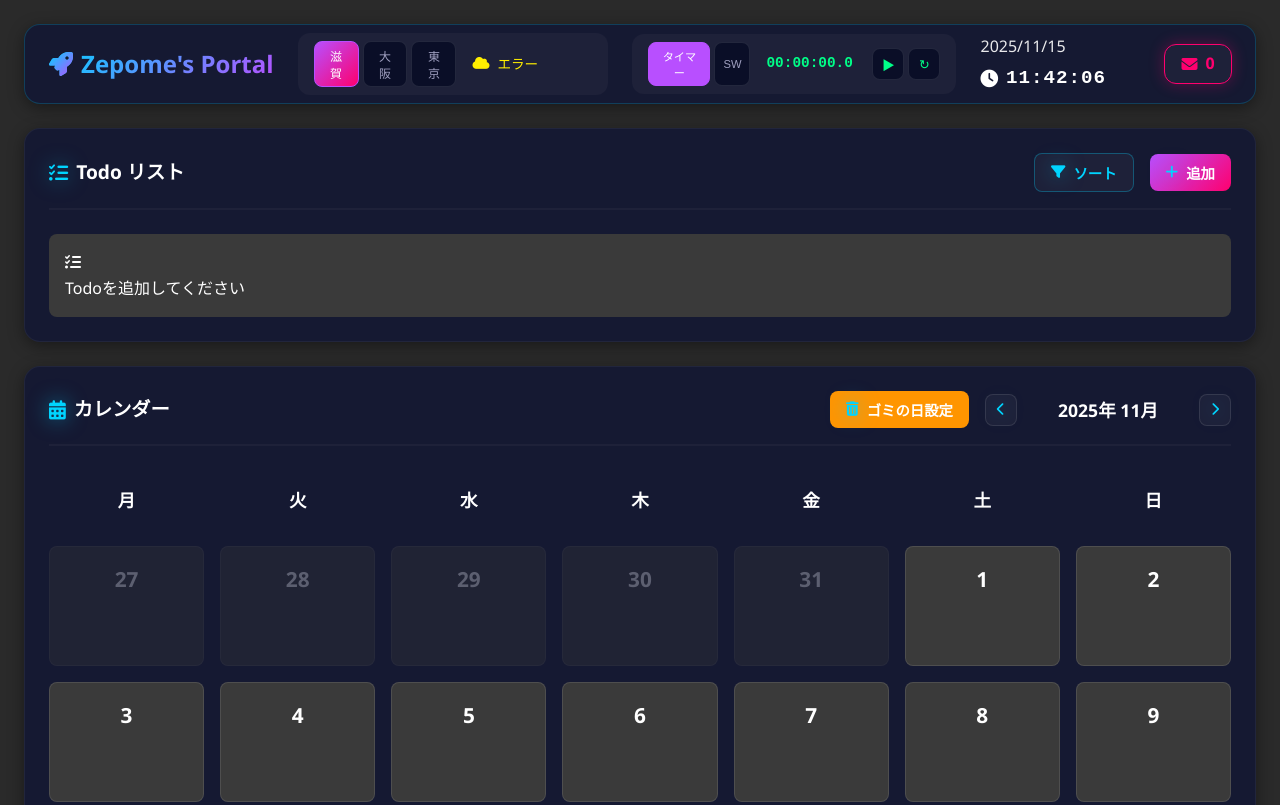
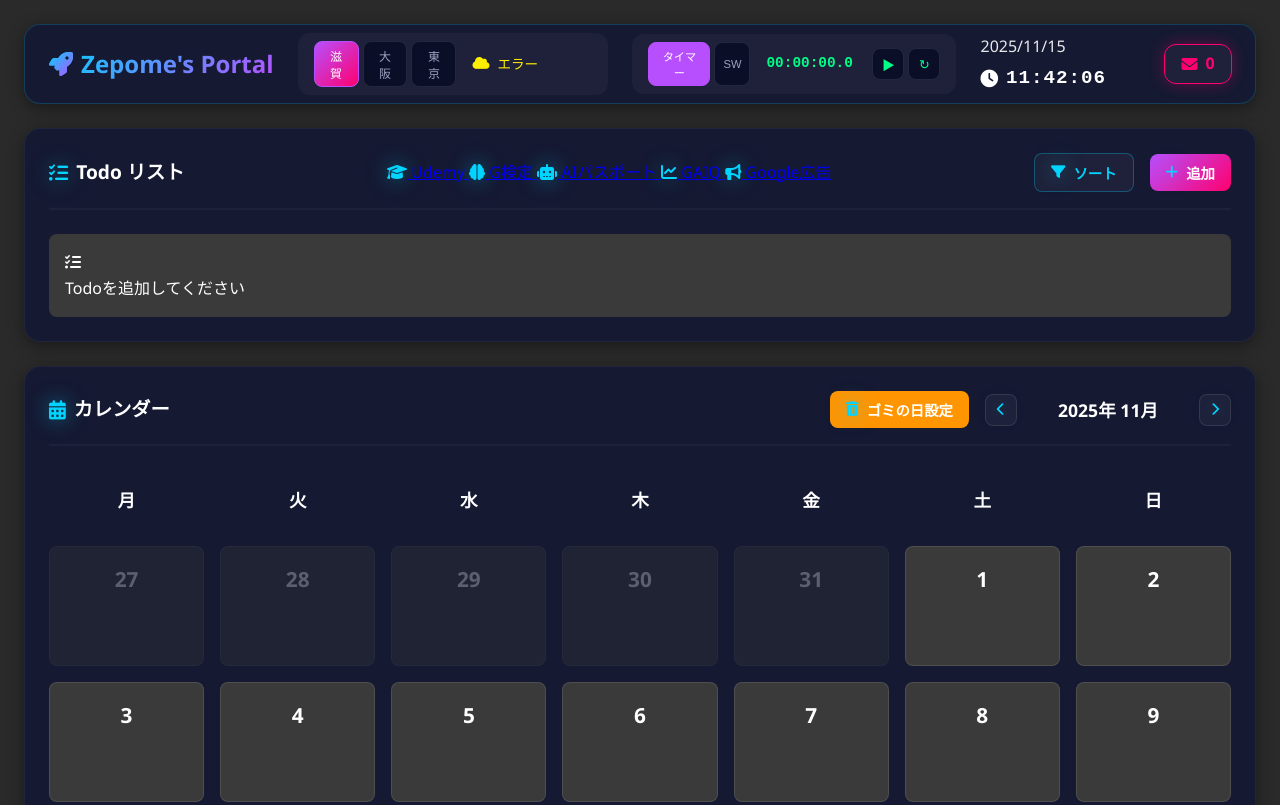
Before and after one commit to zepome/New-Portal, a plain HTML site: page index.html in a window 1280 px wide. Shown: the top 805 px of the page. Drawn offline with Linux system fonts and the light colour scheme; no server answers.

Commit message:
Update index.html

```diff
--- a/index.html
+++ b/index.html
@@ -59,6 +59,25 @@
         <div class="widget todo-widget-full">
             <div class="widget-header">
                 <h2><i class="fas fa-tasks"></i> Todo リスト</h2>
+
+                <div class="quick-links">
+                    <a href="https://www.udemy.com/join/login-popup/" title="Udemy" target="_blank" data-icon="udemy">
+                        <i class="fas fa-graduation-cap"></i> Udemy
+                    </a>
+                    <a href="https://www.jdla-exam.jp/" title="G検定" target="_blank" data-icon="jdla">
+                        <i class="fas fa-brain"></i> G検定
+                    </a>
+                    <a href="https://exam.generative-ai-pass.jp/user/login" title="生成AIパスポート" target="_blank" data-icon="ai-pass">
+                        <i class="fas fa-robot"></i> AIパスポート
+                    </a>
+                    <a href="https://skillshop.exceedlms.com/student/catalog/list?category_ids=531-google-analytics" title="GAIQ" target="_blank" data-icon="ga">
+                        <i class="fas fa-chart-line"></i> GAIQ
+                    </a>
+                    <a href="https://ads.google.com/" title="Google広告" target="_blank" data-icon="ads">
+                        <i class="fas fa-bullhorn"></i> Google広告
+                    </a>
+                </div>
+
                 <div class="todo-controls">
                     <div class="sort-dropdown">
                         <button id="sortBtn" class="sort-btn">
```
